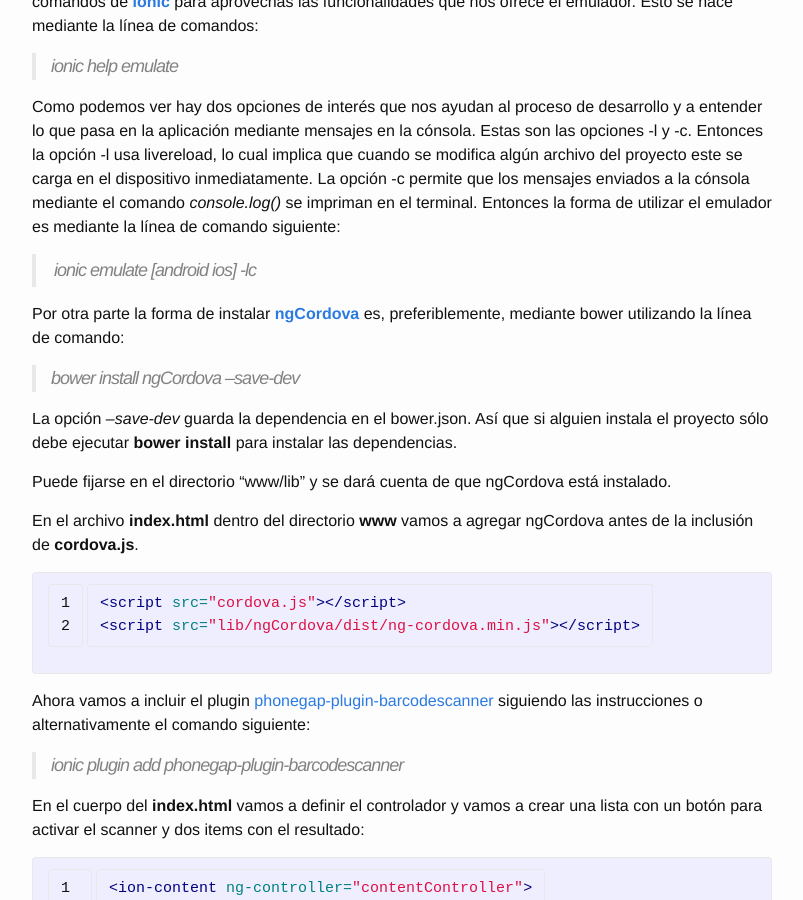
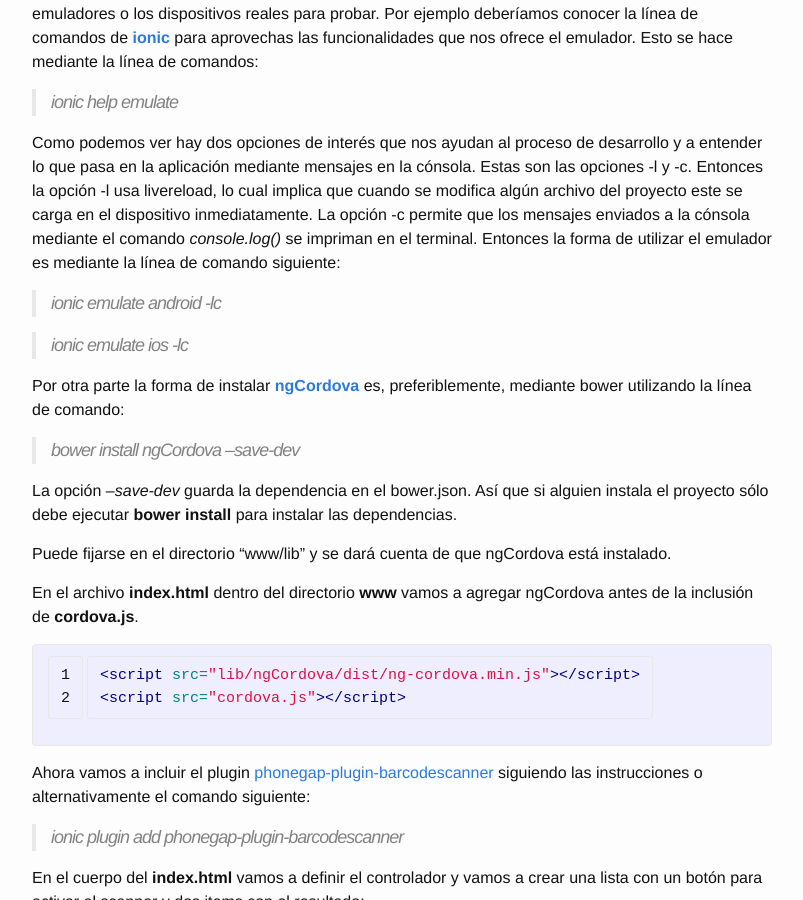
Before and after one commit to aaramirez/aaramirez.github.io, a Jekyll site: the page built from _posts/desarrollos/cordova/2015-11-16-ngCordova.markdown, in a window 1280 px wide and 900 px high, scrolled down 1128 px. Shown: the whole window, without its empty margins (238-1041 px from the left). Built offline with Jekyll 4.4.1, drawn with Linux system fonts in a browser that asks for light colours; some of the changed text lies outside the part shown.

Commit message:
QRCodeReader - fix

```diff
--- a/_posts/desarrollos/cordova/2015-11-16-ngCordova.markdown
+++ b/_posts/desarrollos/cordova/2015-11-16-ngCordova.markdown
@@ -15,7 +15,9 @@
 
   > cd QRReader
 
-  > ionic platform add [ios | android]
+  > ionic platform add ios
+
+  > ionic platform add android
 
 Entre al directorio QRReader y se va a conseguir con el esqueleto de una aplicación [__ionic__][1]. Ahora ejecute:
 
@@ -42,7 +44,9 @@
 
 Como podemos ver hay dos opciones de interés que nos ayudan al proceso de desarrollo y a entender lo que pasa en la aplicación mediante mensajes en la cónsola. Estas son las opciones -l y -c. Entonces la opción -l usa livereload, lo cual implica que cuando se modifica algún archivo del proyecto este se carga en el dispositivo inmediatamente. La opción -c permite que los mensajes enviados a la cónsola mediante el comando *console.log()* se impriman en el terminal. Entonces la forma de utilizar el emulador es mediante la línea de comando siguiente:
 
-  > ionic emulate [android | ios] -lc
+  > ionic emulate android -lc
+
+  > ionic emulate ios -lc
 
 Por otra parte la forma de instalar [__ngCordova__][2] es, preferiblemente, mediante bower utilizando la línea de comando:
 
@@ -55,8 +59,8 @@
 En el archivo __index.html__ dentro del directorio __www__ vamos a agregar ngCordova antes de la inclusión de __cordova.js__.
 
 {% highlight html linenos %}
+<script src="lib/ngCordova/dist/ng-cordova.min.js"></script>
 <script src="cordova.js"></script>
-<script src="lib/ngCordova/dist/ng-cordova.min.js"></script>
 {% endhighlight %}
 
 Ahora vamos a incluir el plugin [phonegap-plugin-barcodescanner][7] siguiendo las instrucciones o alternativamente el comando siguiente:
```
